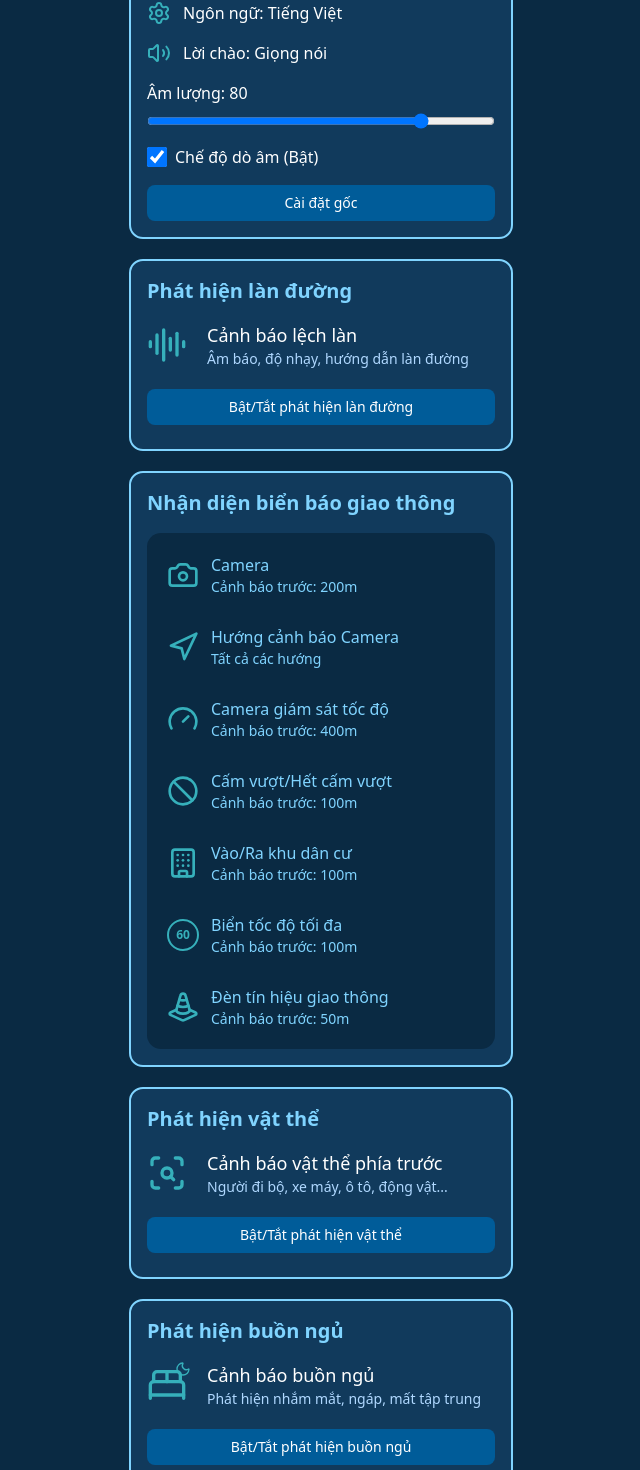
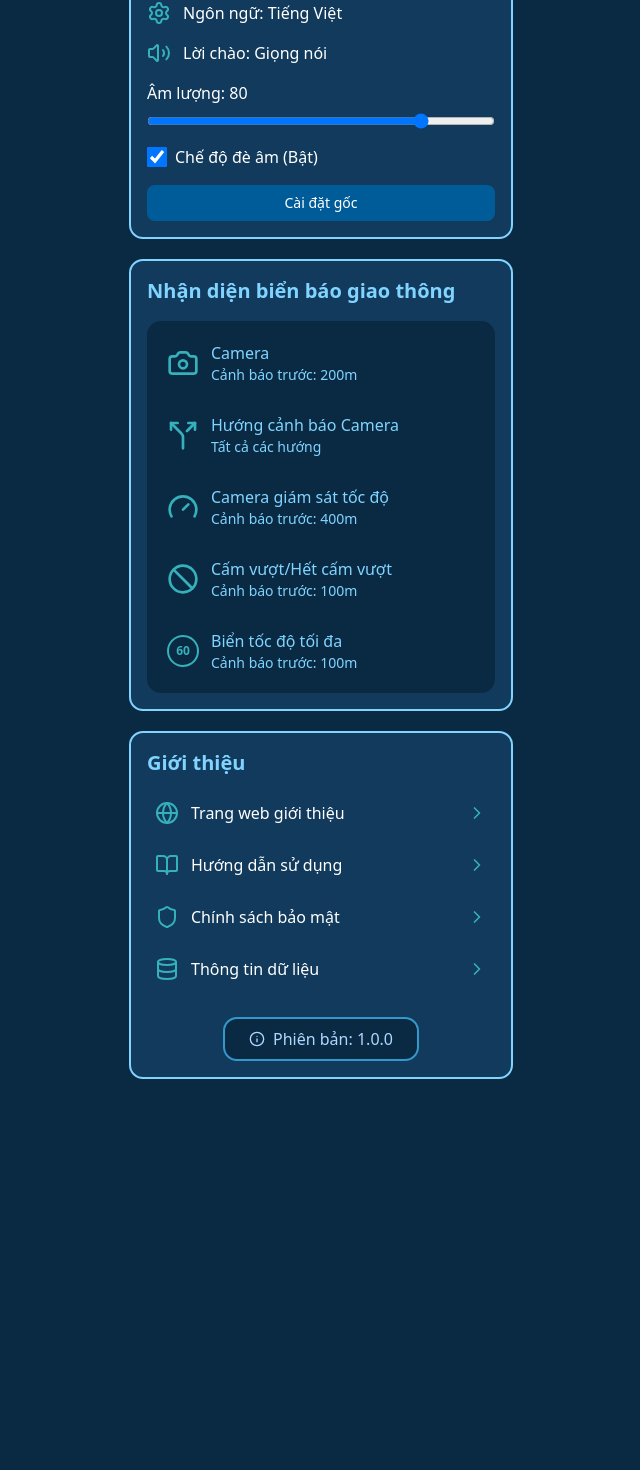
Before and after one commit to Zenok4/ADAS, a Next.js app: page / in a window 1280 px wide. Shown: the part 389-1859 px from the top of the page, without its empty margins (319-959 px from the left). After the commit the page ends 1508 px from the top, so only its background shows below. Built offline with nearby package versions, Linux system fonts and the light colour scheme.

Commit message:
modify menu page

```diff
--- a/src/app/(main)/page.tsx
+++ b/src/app/(main)/page.tsx
@@ -23,6 +23,12 @@ import {
   Database,
   Info,
   Volume2,
+  Split,
+  EyeClosed,
+  Building2,
+  ScanEye,
+  Siren,
+  TriangleAlert,
 } from "lucide-react";
 import { useRouter } from "next/navigation";
 
@@ -95,36 +101,13 @@ const HomePage = () => {
                       className="w-5 h-5"
                     />
                     <label htmlFor="audio-mode" className="text-white cursor-pointer">
-                      Chế độ dò âm (Bật)
+                      Chế độ đè âm (Bật)
                     </label>
                   </div>
 
                   <Button variant="main" className="w-full">
                     Cài đặt gốc
                   </Button>
-                </div>
-              )}
-
-              {/* PHÁT HIỆN LÀN ĐƯỜNG */}
-              {item.title === MenuData.LaneDetec.title && (
-                <div className="flex flex-col items-center gap-3">
-                  <div className="flex items-center gap-5 w-full">
-                    <AudioLines className="h-10 w-10 text-[#36B0BB]" />
-                    <div className="flex flex-col">
-                      <p className="text-lg text-white">Cảnh báo lệch làn</p>
-                      <p className="text-[#b0d8ff] text-sm">
-                        Âm báo, độ nhạy, hướng dẫn làn đường
-                      </p>
-                    </div>
-                  </div>
-                  <div
-                    onClick={() => {}}
-                    className="w-full cursor-pointer"
-                  >
-                    <Button variant="main" className="w-full my-2">
-                      Bật/Tắt phát hiện làn đường
-                    </Button>
-                  </div>
                 </div>
               )}
 
@@ -148,7 +131,7 @@ const HomePage = () => {
                     onClick={() => router.push("/sign-navigation")}
                     className="flex items-center gap-3 p-2 hover:bg-[#1a4060] rounded-lg transition-colors cursor-pointer"
                   >
-                    <Navigation className="h-8 w-8 text-[#36B0BB]" />
+                    <Split className="h-8 w-8 text-[#36B0BB]" />
                     <div className="flex flex-col">
                       <p className="text-[#80d4ff] font-medium">Hướng cảnh báo Camera</p>
                       <p className="text-[#80d4ff] text-sm">Tất cả các hướng</p>
@@ -179,21 +162,9 @@ const HomePage = () => {
                     </div>
                   </div>
 
-                  {/* Vào/Ra khu dân cư */}
-                  <div
-                    onClick={() => router.push("/sign-residential")}
-                    className="flex items-center gap-3 p-2 hover:bg-[#1a4060] rounded-lg transition-colors cursor-pointer"
-                  >
-                    <Building className="h-8 w-8 text-[#36B0BB]" />
-                    <div className="flex flex-col">
-                      <p className="text-[#80d4ff] font-medium">Vào/Ra khu dân cư</p>
-                      <p className="text-[#80d4ff] text-sm">Cảnh báo trước: 100m</p>
-                    </div>
-                  </div>
-
                   {/* Biển tốc độ tối đa */}
                   <div
-                    onClick={() => router.push("/sign-speed-limit")}
+                    onClick=  {() => router.push("/sign-speed-limit")}
                     className="flex items-center gap-3 p-2 hover:bg-[#1a4060] rounded-lg transition-colors cursor-pointer"
                   >
                     <div className="h-8 w-8 rounded-full border-2 border-[#36B0BB] flex items-center justify-center">
@@ -203,67 +174,6 @@ const HomePage = () => {
                       <p className="text-[#80d4ff] font-medium">Biển tốc độ tối đa</p>
                       <p className="text-[#80d4ff] text-sm">Cảnh báo trước: 100m</p>
                     </div>
-                  </div>
-
-                  {/* Đèn tín hiệu giao thông */}
-                  <div
-                    onClick={() => router.push("/sign-light")}
-                    className="flex items-center gap-3 p-2 hover:bg-[#1a4060] rounded-lg transition-colors cursor-pointer"
-                  >
-                    <TrafficCone className="h-8 w-8 text-[#36B0BB]" />
-                    <div className="flex flex-col">
-                      <p className="text-[#80d4ff] font-medium">Đèn tín hiệu giao thông</p>
-                      <p className="text-[#80d4ff] text-sm">Cảnh báo trước: 50m</p>
-                    </div>
-                  </div>
-                </div>
-              )}
-
-              {/* PHÁT HIỆN VẬT THỂ */}
-              {item.title === MenuData.ObjectDetect.title && (
-                <div className="flex flex-col items-center gap-3">
-                  <div className="flex items-center gap-5 w-full">
-                    <ScanSearch className="h-10 w-10 text-[#36B0BB]" />
-                    <div className="flex flex-col">
-                      <p className="text-lg text-white">Cảnh báo vật thể phía trước</p>
-                      <p className="text-[#b0d8ff] text-sm">
-                        Người đi bộ, xe máy, ô tô, động vật...
-                      </p>
-                    </div>
-                  </div>
-                  <div
-                    onClick={() => {}}
-                    className="w-full cursor-pointer"
-                  >
-                    <Button variant="main" className="w-full my-2">
-                      Bật/Tắt phát hiện vật thể
-                    </Button>
-                  </div>
-                </div>
-              )}
-
-              {/* PHÁT HIỆN BUỒN NGỦ */}
-              {item.title === MenuData.DrownsyDetect.title && (
-                <div className="flex flex-col items-center gap-3">
-                  <div className="flex items-center gap-5 w-full">
-                    <div className="relative">
-                      <BedDouble className="h-10 w-10 text-[#36B0BB]" />
-                      <Moon className="h-4 w-4 text-[#36B0BB] absolute -top-1 -right-1" />
-                    </div>
-                    <div className="flex flex-col">
-                      <p className="text-lg text-white">Cảnh báo buồn ngủ</p>
-                      <p className="text-[#b0d8ff] text-sm">
-                        Phát hiện nhắm mắt, ngáp, mất tập trung
-                      </p>
-                    </div>
-                  </div>
-                  <div
-                    onClick={() => {}}
-                    className="w-full cursor-pointer"
-                  >
-                    <Button variant="main" className="w-full my-2">
-                      Bật/Tắt phát hiện buồn ngủ
-                    </Button>
                   </div>
                 </div>
               )}
--- a/src/type/menu.ts
+++ b/src/type/menu.ts
@@ -16,17 +16,8 @@ export const MenuData = makeConstData<MenuSchema>({
   Settings: {
     title: "Cài đặt chung",
   },
-  LaneDetec: {
-    title: "Phát hiện làn đường",
-  },
   SignRegonize: {
     title: "Nhận diện biển báo giao thông",
-  },
-  ObjectDetect: {
-    title: "Phát hiện vật thể",
-  },
-  DrownsyDetect: {
-    title: "Phát hiện buồn ngủ",
   },
   Introduction: {
     title: "Giới thiệu",
```
